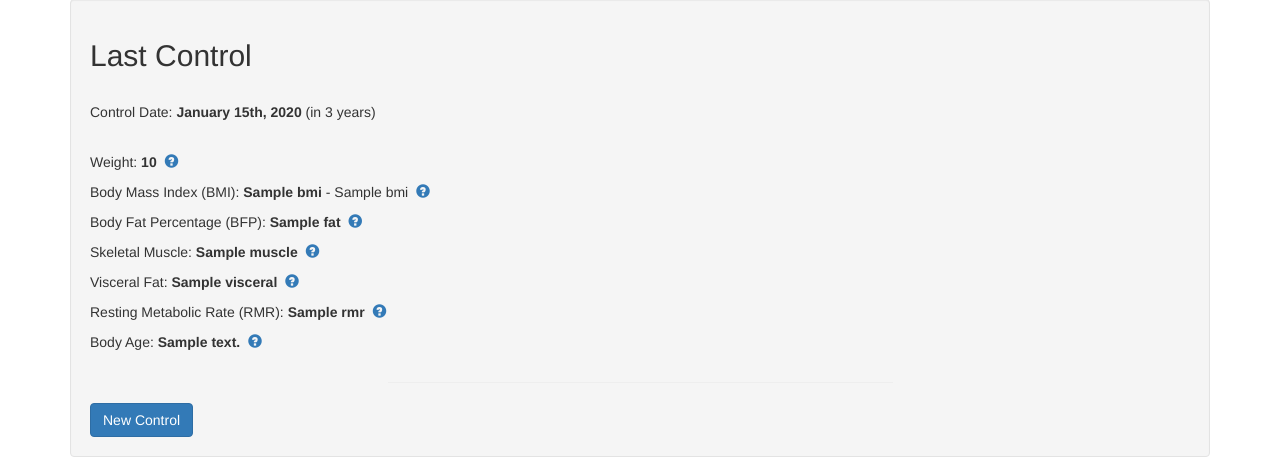
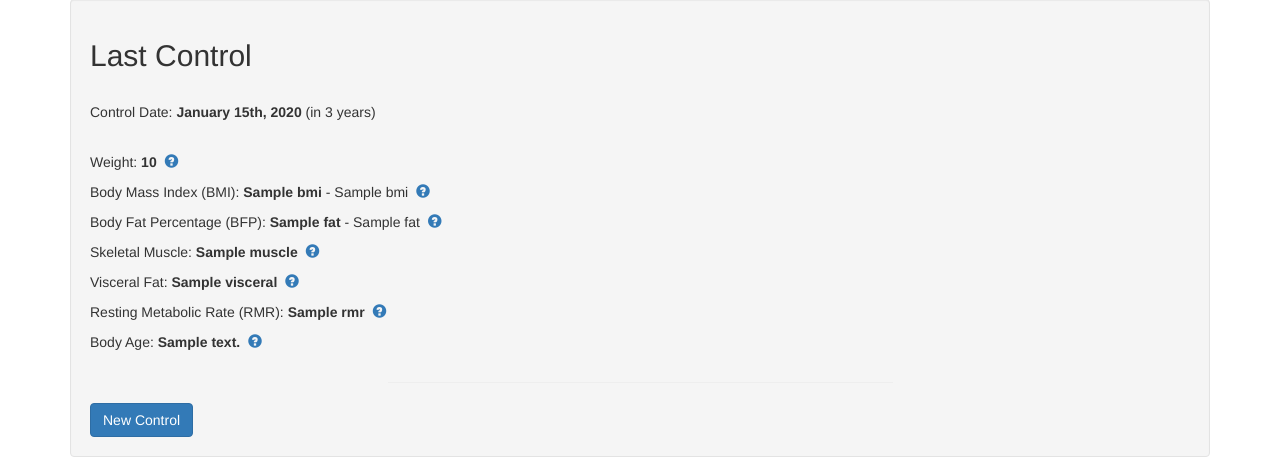
Before and after one commit to pahumadad/weight-control, a Flask app: template wcontrol/src/templates/index.html in a window 1280 px wide. Shown: the part 73-534 px from the top of the page. Run offline with Flask 2, Linux system fonts and the light colour scheme; the template is opened without the code that fills it: most values are stand-ins (such as "Sample title", 1, 10 or a date in 2020); parts of the project's set-up code (start-up, migrations or seed data) failed here and were passed over; some libraries are stand-ins or nearby versions.

Commit message:
Show the BFP results on the index page

```diff
--- a/wcontrol/src/templates/index.html
+++ b/wcontrol/src/templates/index.html
@@ -47,7 +47,7 @@
         {% endif %}
         {% if control.fat != 0.0 %}
         <div class"col-sm-12">
-            <p>Body Fat Percentage (BFP): <strong>{{ control.fat }}</strong>&nbsp;
+            <p>Body Fat Percentage (BFP): <strong>{{ control.fat }}</strong> - {{ result.fat }}&nbsp;
                 <a href="#fat_desc" data-toggle="collapse">
                     <span class="glyphicon glyphicon-question-sign"></span>
                 </a>
```
